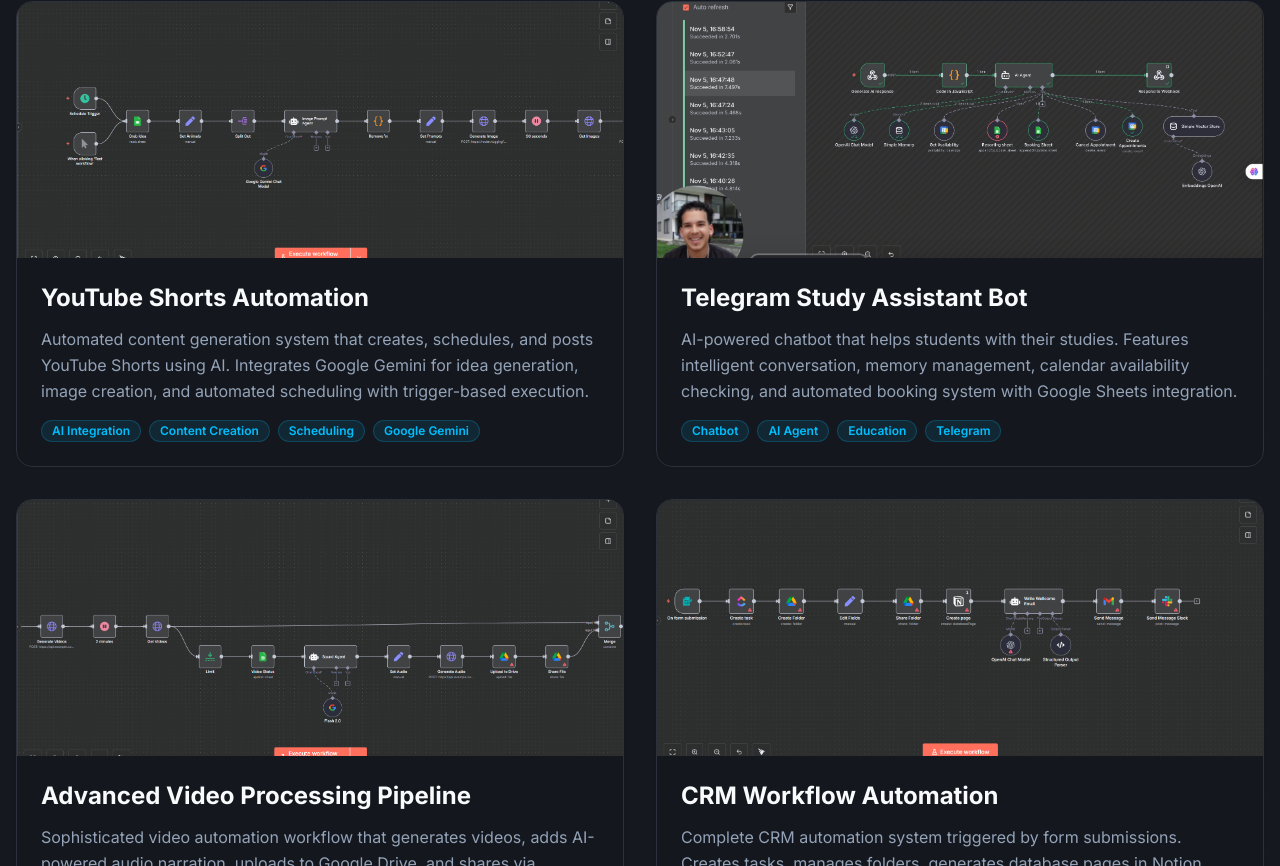
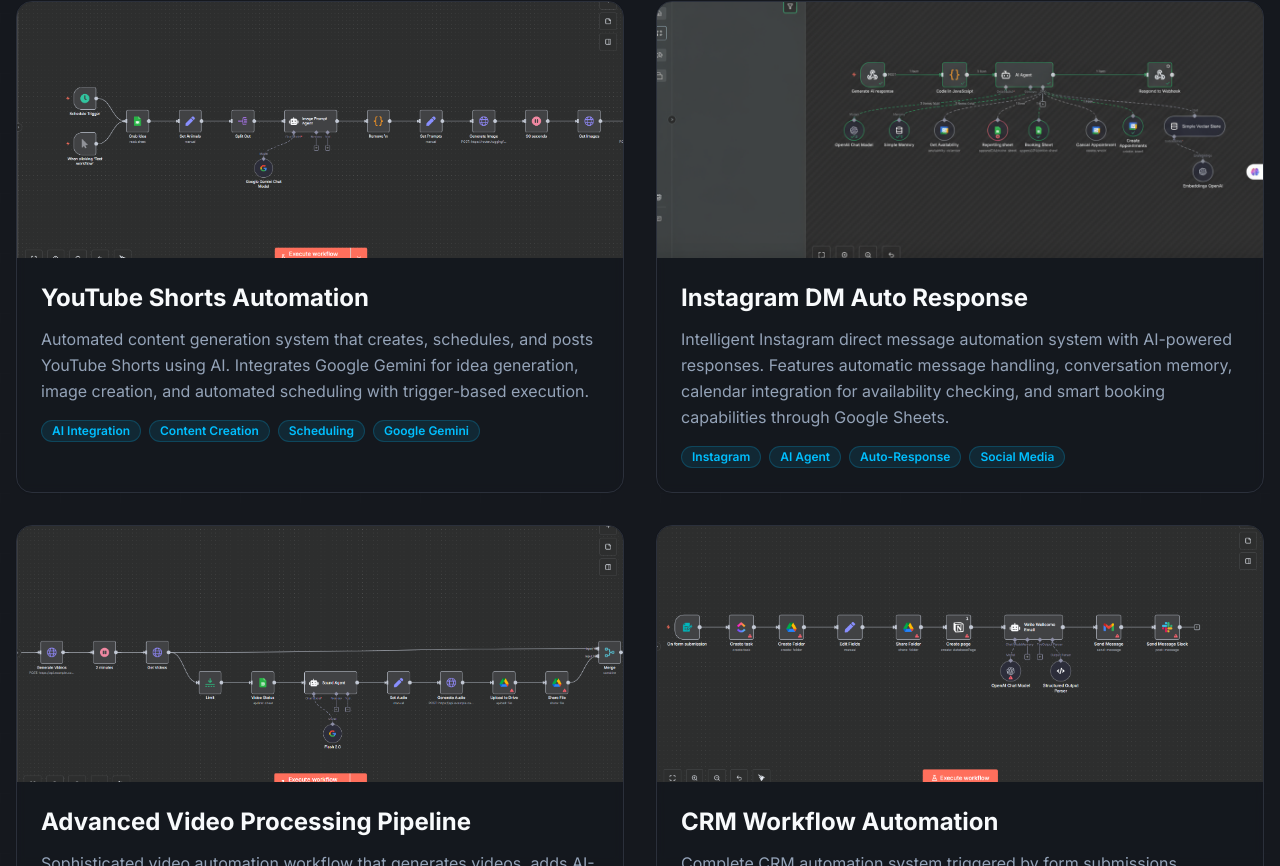
Before and after one commit to FARUKxKUN/fb-pro-portfolio, a React (Vite) app: page / in a window 1280 px wide. Shown: the part 1871-2737 px from the top of the page. Built offline with nearby package versions, Linux system fonts and the light colour scheme; the HTML template or start-up script is replaced by a standard one.

Commit message:
Fix hero photo and portfolio screenshots
Update hero photo to remove duplication artifacts. Adjust portfolio section to use the correctly cropped Instagram DM assistant screenshot and update its title and description.

```diff
--- a/src/components/Hero.tsx
+++ b/src/components/Hero.tsx
@@ -1,6 +1,6 @@
 import { Button } from "@/components/ui/button";
 import { ArrowRight, Linkedin, Mail } from "lucide-react";
-import heroPhoto from "@/assets/hero-photo.jpg";
+import heroPhoto from "@/assets/hero-photo-fixed.jpg";
 
 const Hero = () => {
   return (
--- a/src/components/Portfolio.tsx
+++ b/src/components/Portfolio.tsx
@@ -3,7 +3,7 @@ import { Badge } from "@/components/ui/badge";
 import workflowYoutube from "@/assets/workflow-youtube-shorts.png";
 import workflowVideo from "@/assets/workflow-video.png";
 import workflowCRM from "@/assets/workflow-crm.png";
-import workflowAI from "@/assets/workflow-ai-booking.png";
+import workflowInstagram from "@/assets/workflow-instagram-dm.png";
 
 const Portfolio = () => {
   const projects = [
@@ -14,10 +14,10 @@ const Portfolio = () => {
       tags: ["AI Integration", "Content Creation", "Scheduling", "Google Gemini"],
     },
     {
-      title: "Telegram Study Assistant Bot",
-      description: "AI-powered chatbot that helps students with their studies. Features intelligent conversation, memory management, calendar availability checking, and automated booking system with Google Sheets integration.",
-      image: workflowAI,
-      tags: ["Chatbot", "AI Agent", "Education", "Telegram"],
+      title: "Instagram DM Auto Response",
+      description: "Intelligent Instagram direct message automation system with AI-powered responses. Features automatic message handling, conversation memory, calendar integration for availability checking, and smart booking capabilities through Google Sheets.",
+      image: workflowInstagram,
+      tags: ["Instagram", "AI Agent", "Auto-Response", "Social Media"],
     },
     {
       title: "Advanced Video Processing Pipeline",
```
Also changed, not shown: src/assets/hero-photo-fixed.jpg (added), src/assets/workflow-instagram-dm.png (added).
